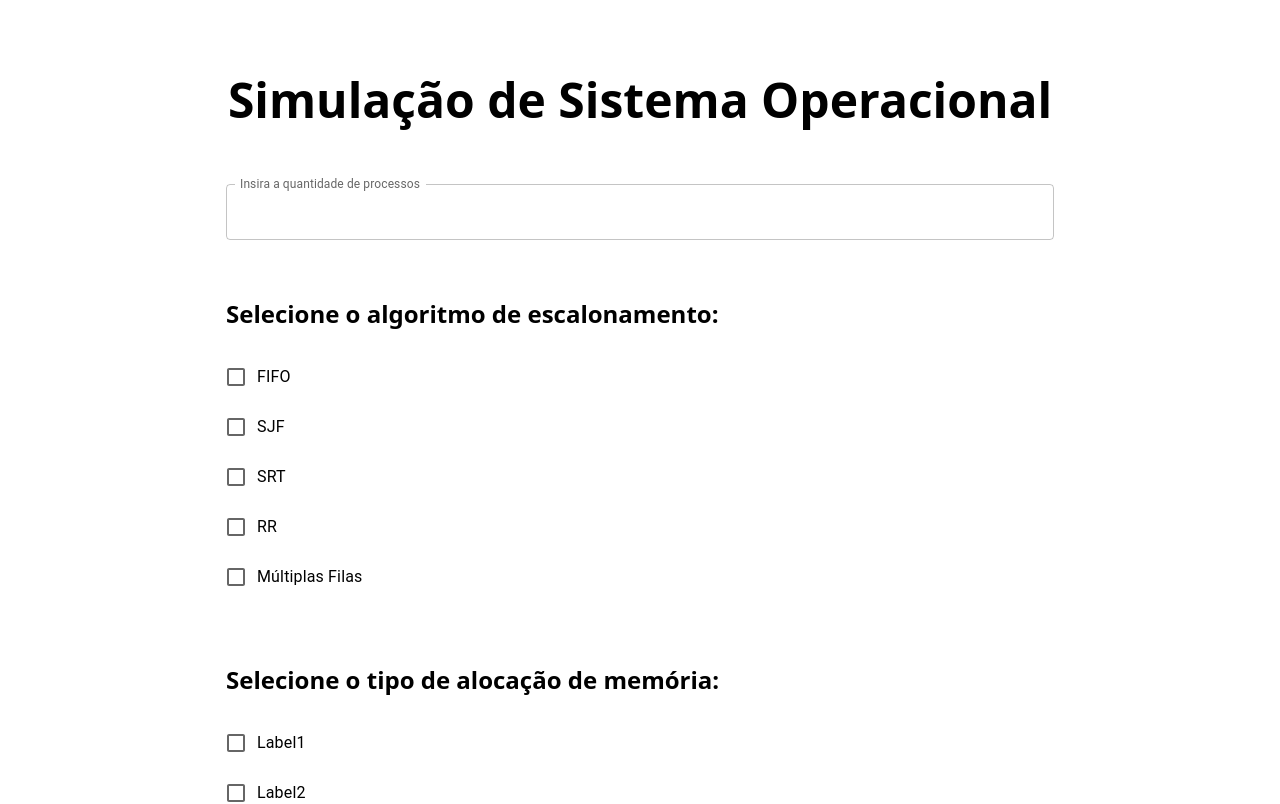
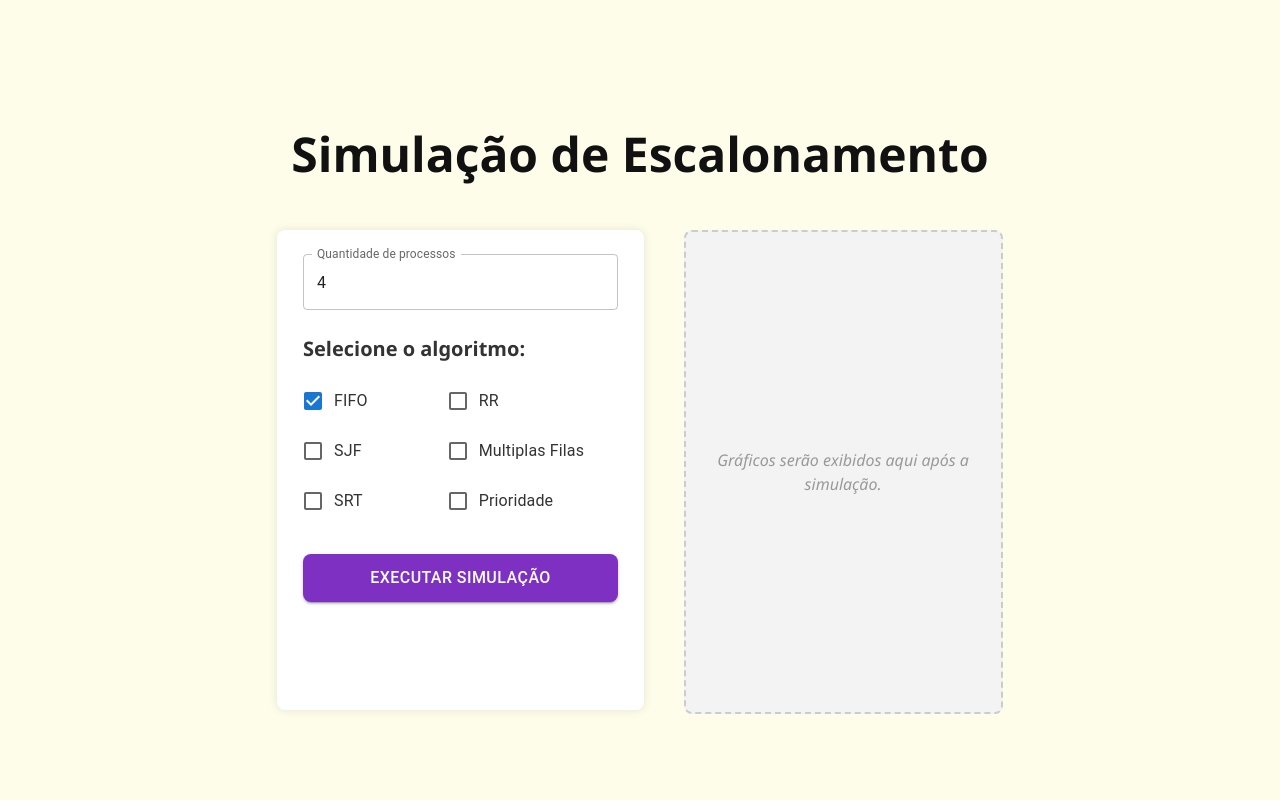
Before and after one commit to brenodoamaral1/simulasor-so, a React (Vite) app: page / in a window 1280 px wide. Shown: the top 804 px of the page. Built offline with nearby package versions, Linux system fonts and the light colour scheme.

Commit message:
FIFO funcional + ajuste em estilo

```diff
--- a/package.json
+++ b/package.json
@@ -14,7 +14,8 @@
     "@emotion/styled": "^11.14.0",
     "@mui/material": "^7.0.2",
     "react": "^19.0.0",
-    "react-dom": "^19.0.0"
+    "react-dom": "^19.0.0",
+    "recharts": "^2.15.3"
   },
   "devDependencies": {
     "@eslint/js": "^9.22.0",
--- a/src/App.css
+++ b/src/App.css
@@ -1,58 +1,124 @@
-#root {
-  max-width: 1280px;
+html, body {
+  margin: 0;
+  font-family: 'Segoe UI', Tahoma, Geneva, Verdana, sans-serif;
+  background-color: #fdfdea;
+  color: #333;
+  height: 100%;
+  margin: 0;
+  padding: 0;
+  justify-content: center;
+}
+
+.container {
   margin: 0 auto;
-  padding: 2rem;
+  padding: 3vh 2vw;
   text-align: center;
 }
 
 h1 {
-  color: black;
-  margin-bottom: 6vh;
   font-size: 6vh;
-}
-h3 {
-  color: black;
-  margin-bottom: 3vh;
-  font-size: 3vh;
-  align-self: flex-start;
+  margin-bottom: 5vh;
+  color: #111;
 }
 
-label {
+.simulator-grid {
   display: flex;
-  color: black;
-  font-family: Arial, Helvetica, sans-serif;
-  font-size: 2vh;
-  align-self: flex-start;
-  margin-bottom: 1vh;
+  gap: 5vh;
+  width: 100%;
+  justify-content: center;
+  align-items: flex-start;
+  flex-wrap: wrap;
+}
+
+.form-section {
+  flex: 1;
+  width: 100%;
+  height: 54vh;
+  background-color: #ffffff;
+  padding: 3vh 2vw;
+  border-radius: 1vh;
+  box-shadow: 0 0 10px rgba(0, 0, 0, 0.1);
+  animation: slideUp 0.6s ease-out;
+}
+
+@keyframes slideUp {
+  from {
+    opacity: 0;
+    transform: translateY(30px);
+  }
+  to {
+    opacity: 1;
+    transform: translateY(0);
+  }
+}
+
+h3 {
+  text-align: left;
+  margin-top: 3vh;
+  margin-bottom: 2vh;
+  font-size: 2.5vh;
+}
+
+.checkbox-columns {
+  display: flex;
+  gap: 5vw;
+  justify-content: left;
+}
+
+.checkbox-column {
+  display: flex;
+  flex-direction: column;
+  gap: 1vh;
+  text-align: left;
 }
 
 .input-process {
-  display: flex;
-  justify-content: center;
-  align-items: center;
-  width: 100%;
-  height: 6vh;
-  background-color: transparent;
-  color: black;
-  border: 1px solid black;
-  font-family: Arial, Helvetica, sans-serif;
-  font-size: large;
-  border-radius: 1vh;
+  margin-bottom: 3vh;
   color-scheme: light;
 }
 
-#outlined-number {
-  width: 100vh;
-  border-color: antiquewhite;
-  color-scheme: light;
+label.MuiFormControlLabel-root {
+  align-items: center;
 }
 
-.FormGroup {
-  display: flex;
-  flex-wrap: wrap;
-  margin-top: 4vh;
+.run-button {
+  margin-top: 4vh !important;
+  font-size: 2vh !important;
+  border-radius: 1vh !important;
+  width: 100% !important;
+  height: 6vh !important;
+  background-color: #7e30c2 !important;
+  color: #fff !important;
+  transition: background-color 0.3s ease-in-out;
 }
 
-.FormControlLabel {
-  width: calc(33.33% - 0.5rem); /* Cada checkbox ocupa 1/3 do espaço disponível com espaço entre eles */
+.run-button:hover {
+  background-color: #5a2b9d !important;
 }
+
+.graph-container {
+  flex: 1;
+  width: 100%;
+  height: 60vh;
+  background-color: #f3f3f3;
+  border: 2px dashed #ccc;
+  border-radius: 1vh;
+  display: flex;
+  align-items: center;
+  justify-content: center;
+  font-style: italic;
+  color: #777;
+  animation: fadeIn 1s ease-in-out;
+  opacity: 0;
+  animation: fadeIn 1s ease-in-out forwards;
+}
+
+@keyframes fadeIn {
+  from { opacity: 0 }
+  to { opacity: 1 }
+}
+
+@keyframes fadeIn {
+  from { opacity: 0; transform: translateY(20px); }
+  to { opacity: 1; transform: translateY(0); }
+}
--- a/src/App.tsx
+++ b/src/App.tsx
@@ -1,140 +1,137 @@
-import { ChangeEvent } from 'react';
+import { ChangeEvent, useState } from 'react';
 import './App.css';
 import TextField from '@mui/material/TextField';
-import FormGroup from '@mui/material/FormGroup';
 import FormControlLabel from '@mui/material/FormControlLabel';
 import Checkbox from '@mui/material/Checkbox';
 import Button from '@mui/material/Button';
-import { useState } from 'react';
+import { Processo, simularFIFO, ResultadoSimulacao } from './scripts/FIFO';
+import { gerarProcessosAleatorios } from './scripts/generator';
+import { BarChart, Bar, XAxis, YAxis, Tooltip, CartesianGrid, LabelList } from 'recharts';
 
 function App() {
-  const [selectedCheckbox, setSelectedCheckbox] = useState<string | null>(null);
+  const [algoritmoSelecionado, setAlgoritmoSelecionado] = useState<string | null>('checkbox1');
+  const [resultados, setResultados] = useState<ResultadoSimulacao[]>([]);
+  const [quantidadeProcessos, setQuantidadeProcessos] = useState<number>(4);
+  const [processosGerados, setProcessosGerados] = useState<Processo[]>([]);
 
-  // Tipo de evento alterado para ChangeEvent
-  const handleCheckboxChange = (event: ChangeEvent<HTMLInputElement>) => {
-    const value = event.target.name;
-    setSelectedCheckbox(selectedCheckbox === value ? null : value); // Alternar a seleção
+  const aoAlterarCheckbox = (event: ChangeEvent<HTMLInputElement>) => {
+    const valor = event.target.name;
+    setAlgoritmoSelecionado(algoritmoSelecionado === valor ? null : valor);
+  };
+
+  const executarSimulacao = () => {
+    const processos = gerarProcessosAleatorios(quantidadeProcessos);
+    setProcessosGerados(processos);
+
+    let resultado: ResultadoSimulacao[] = [];
+
+    if (algoritmoSelecionado === 'checkbox1') {
+      resultado = simularFIFO(processos);
+    }
+
+    setResultados(resultado);
   };
 
   return (
-    <>
-      <div>
-        <h1>Simulação de Sistema Operacional</h1>
-      </div>
-      <div>
+    <div className="container">
+      <h1>Simulação de Escalonamento</h1>
+
+      <div className="simulator-grid">
+        <div className="form-section">
           <TextField
-        id="outlined-number"
-        label="Insira a quantidade de processos"
+            label="Quantidade de processos"
             type="number"
-        slotProps={{
-          inputLabel: {
-            shrink: true,
-          },
-        }}
-        inputProps={{
-          min: 0, // Limita o valor mínimo para 0
-          max: 10, // Limita o valor máximo para 10
-          step: 1, // Define o passo de incremento/decremento como 1
-        }}
+            value={quantidadeProcessos}
+            onChange={(e) => setQuantidadeProcessos(Number(e.target.value))}
+            inputProps={{ min: 1, max: 10 }}
+            fullWidth
           />
-        <FormGroup className='FormGroup'>
-          <h3>Selecione o algoritmo de escalonamento:</h3>
+
+          <h3>Selecione o algoritmo:</h3>
+          <div className="checkbox-columns">
+            <div className="checkbox-column">
               <FormControlLabel
-            className = 'FormControlLabel'
-            control={<Checkbox
-            checked={selectedCheckbox === 'checkbox1'}
-            onChange={handleCheckboxChange}
-            name="checkbox1"
-          />}
+                control={<Checkbox checked={algoritmoSelecionado === 'checkbox1'} onChange={aoAlterarCheckbox} name="checkbox1" />}
                 label="FIFO"
               />
               <FormControlLabel
-            className = 'FormControlLabel'
-            control={<Checkbox
-            checked={selectedCheckbox === 'checkbox2'}
-            onChange={handleCheckboxChange}
-            name="checkbox2"
-          />}
+                control={<Checkbox checked={algoritmoSelecionado === 'checkbox2'} onChange={aoAlterarCheckbox} name="checkbox2" />}
                 label="SJF"
               />
                <FormControlLabel
-            className = 'FormControlLabel'
-            control={<Checkbox
-            checked={selectedCheckbox === 'checkbox3'}
-            onChange={handleCheckboxChange}
-            name="checkbox3"
-          />}
+                control={<Checkbox checked={algoritmoSelecionado === 'checkbox3'} onChange={aoAlterarCheckbox} name="checkbox3" />}
                 label="SRT"
               />
+            </div>
+            <div className="checkbox-column">
               <FormControlLabel
-            className = 'FormControlLabel'
-            control={<Checkbox
-            checked={selectedCheckbox === 'checkbox4'}
-            onChange={handleCheckboxChange}
-            name="checkbox4"
-          />}
+                control={<Checkbox checked={algoritmoSelecionado === 'checkbox4'} onChange={aoAlterarCheckbox} name="checkbox4" />}
                 label="RR"
               />
               <FormControlLabel
-            className = 'FormControlLabel'
-            control={<Checkbox
-            checked={selectedCheckbox === 'checkbox5'}
-            onChange={handleCheckboxChange}
-            name="checkbox5"
-          />}
-            label="Múltiplas Filas"
-          />
-        </FormGroup>
-        <FormGroup className='FormGroup'>
-          <h3>Selecione o tipo de alocação de memória:</h3>
-          <FormControlLabel
-            className = 'FormControlLabel'
-            control={<Checkbox
-            checked={selectedCheckbox === 'checkbox1'}
-            onChange={handleCheckboxChange}
-            name="checkbox1"
-          />}
-            label="Label1"
+                control={<Checkbox checked={algoritmoSelecionado === 'checkbox5'} onChange={aoAlterarCheckbox} name="checkbox5" />}
+                label="Multiplas Filas"
               />
               <FormControlLabel
-            className = 'FormControlLabel'
-            control={<Checkbox
-            checked={selectedCheckbox === 'checkbox2'}
-            onChange={handleCheckboxChange}
-            name="checkbox2"
-          />}
-            label="Label2"
+                control={<Checkbox checked={algoritmoSelecionado === 'checkbox6'} onChange={aoAlterarCheckbox} name="checkbox6" />}
+                label="Prioridade"
               />
-          <FormControlLabel
-            className = 'FormControlLabel'
-            control={<Checkbox
-            checked={selectedCheckbox === 'checkbox3'}
-            onChange={handleCheckboxChange}
-            name="checkbox3"
-          />}
-            label="Label3"
-          />
-        </FormGroup>
+            </div>
+          </div>
+
           <Button
             variant="contained"
             color="primary"
-          sx={{
-            marginTop: '2rem',
-            fontSize: '2vh',
-            borderRadius: '1vh',
-            width: '100%',
-            height: '6vh',
-            backgroundColor: '#8E44AD',
-            '&:hover': {
-              backgroundColor: '#2980B9',
-            },
-          }}
+            className="run-button"
+            onClick={executarSimulacao}
           >
-
             Executar Simulação
           </Button>
         </div>
-    </>
+
+        <div className="graph-container">
+          {processosGerados.length > 0 && (
+            <div className="process-list">
+              <h4>Processos Gerados (ordem de chegada)</h4>
+              <ul>
+                {[...processosGerados]
+                  .sort((a, b) => a.tempoChegada - b.tempoChegada)
+                  .map((p) => (
+                    <li key={p.id}>
+                      <strong>{p.id}</strong> — chegada: <strong>{p.tempoChegada}</strong>, duração: <strong>{p.duracao}</strong>
+                    </li>
+                  ))}
+              </ul>
+            </div>
+          )}
+
+          {resultados.length > 0 ? (
+            <BarChart width={700} height={300} data={resultados}>
+              <CartesianGrid strokeDasharray="3 3" />
+              <XAxis dataKey="id" />
+              <YAxis />
+              <Tooltip />
+              <Bar
+                dataKey={(data) => data.fim - data.inicio}
+                name="Duração"
+                fill="#7e30c2"
+                isAnimationActive={true}
+                animationBegin={200}
+                animationDuration={1000}
+              >
+                <LabelList
+                  dataKey="inicio"
+                  position="insideTop"
+                  style={{ fill: 'white', fontWeight: 'bold' }}
+                />
+              </Bar>
+            </BarChart>
+          ) : (
+            <p style={{ color: '#999', fontStyle: 'italic' }}>Gráficos serão exibidos aqui após a simulação.</p>
+          )}
+        </div>
+      </div>
+    </div>
   );
 }
 
--- /dev/null
+++ b/src/scripts/FIFO.ts
@@ -0,0 +1,37 @@
+export interface Processo {
+    id: string;
+    tempoChegada: number;
+    duracao: number;
+  }
+
+  export interface ResultadoSimulacao {
+    id: string;
+    inicio: number;
+    fim: number;
+    tempoEspera: number;
+    tempoRetorno: number;
+  }
+
+  export function simularFIFO(processos: Processo[]): ResultadoSimulacao[] {
+    let tempoAtual = 0;
+    const resultado: ResultadoSimulacao[] = [];
+
+    processos.sort((a, b) => a.tempoChegada - b.tempoChegada);
+
+    for (const processo of processos) {
+      const inicio = Math.max(tempoAtual, processo.tempoChegada);
+      const fim = inicio + processo.duracao;
+
+      resultado.push({
+        id: processo.id,
+        inicio,
+        fim,
+        tempoEspera: inicio - processo.tempoChegada,
+        tempoRetorno: fim - processo.tempoChegada,
+      });
+
+      tempoAtual = fim;
+    }
+
+    return resultado;
+  }
--- /dev/null
+++ b/src/scripts/generator.ts
@@ -0,0 +1,9 @@
+import { Processo } from './FIFO';
+
+export function gerarProcessosAleatorios(quantidade: number): Processo[] {
+  return Array.from({ length: quantidade }, (_, i) => ({
+    id: `P${i + 1}`,
+    tempoChegada: Math.floor(Math.random() * 10),
+    duracao: Math.floor(Math.random() * 8) + 1,
+  }));
+}
```
Also changed, not shown: 1 other file (tests, documents, lock files or other folders). Lines whose indentation alone changed are shown as unchanged.
